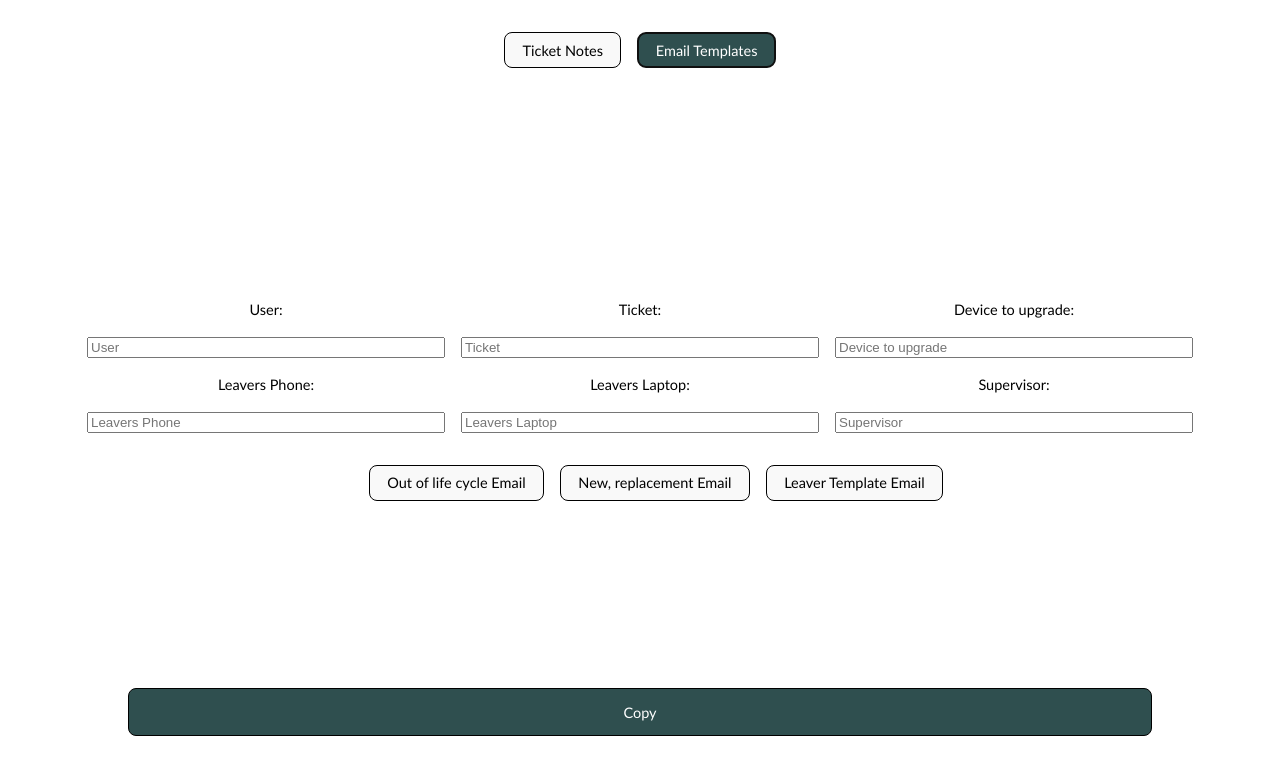
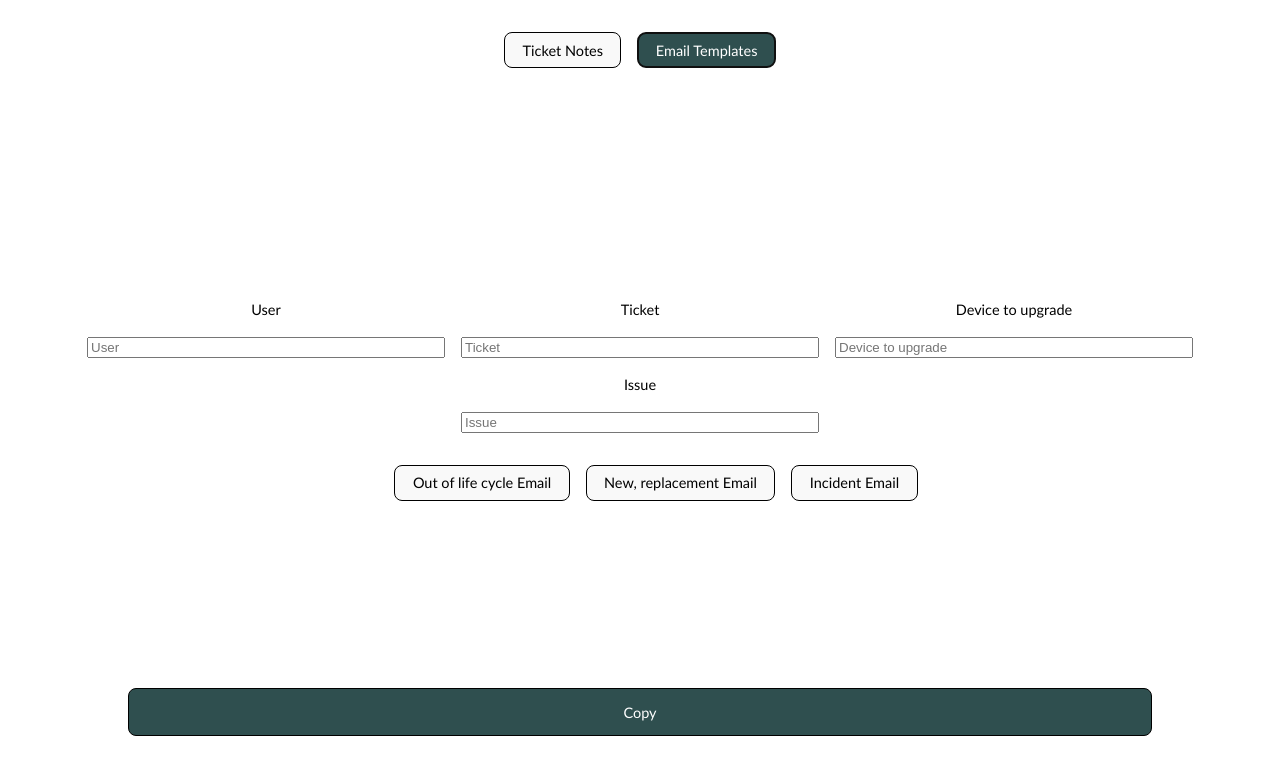
Before and after one commit to sionepeni/templates, a Preact app: page / in a window 1280 px wide. Both pictures are taken after a click on the button "Email Templates". Shown: the top 774 px of the page. Built offline with nearby package versions, Linux system fonts and the light colour scheme.

Commit message:
removed leaver and added incident to email template

```diff
--- a/src/components/List.tsx
+++ b/src/components/List.tsx
@@ -1,22 +1,28 @@
 export const listForTicketButtons = [
-    {id: 'Phone Replacement Notes', index: 0},
-    {id: 'Laptop Replacement Notes', index: 1}]
+    { id: 'Phone Replacement Notes', index: 0 },
+    { id: 'Laptop Replacement Notes', index: 1 }]
 
 export const listForEmailButtons = [
-    {id: 'Out of life cycle Email', index: 0},
-    {id: 'New, replacement Email', index: 1},
-    { id: 'Leaver Template Email', index: 2 }
+    { id: 'Out of life cycle Email', index: 0 },
+    { id: 'New, replacement Email', index: 1 },
+    { id: 'Incident Email', index: 2 }
 ]
 
 export const listForTicketInputs = [
-    {id: 'oldDevice', text: 'Old Device'},
-    {id: 'newDevice', text: 'New Device'}]
+    { id: 'oldDevice', text: 'Old Device' },
+    { id: 'newDevice', text: 'New Device' }]
 
 export const listForEmailInputs = [
     { id: "user", text: "User" },
     { id: "ticket", text: "Ticket" },
     { id: "oldDevice", text: "Device to upgrade" },
+    { id: 'issue', text: 'Issue' }
+]
+
+export const listForLeaverInputs = [
     { id: "mobile", text: "Leavers Phone", checkbox: true },
+    { id: "supervisor", text: "Supervisor", checkbox: false },
     { id: "laptop", text: "Leavers Laptop", checkbox: true },
-        { id: "supervisor", text: "Supervisor", checkbox: false },
+    { id: "user", text: "User" },
+
 ]
--- a/src/components/templates/TemplatesForEmail.tsx
+++ b/src/components/templates/TemplatesForEmail.tsx
@@ -72,3 +72,26 @@ Thank you for your attention to this issue.`
         <ContentWrapper text={text} />
     )
 }
+
+export const Incident = (userForm: DetailForm) => {
+    let text = `${userForm.ticket}
+
+Kia Ora ${userForm.user},
+
+I am assigned the Support Ticket with the description:
+
+Ticket ID: ${userForm.ticket}
+Issue: ${userForm.issue}
+
+[More Info]
+
+Please respond by return email, update the support ticket, or message me on MS Teams to discuss this further.
+
+I will attempt to contact you again over the next two to three working days. I look forward to speaking with you soon.
+
+Thank you.`
+
+    return (
+        <ContentWrapper text={text} />
+    )
+}
--- a/src/components/util/HandleForm.tsx
+++ b/src/components/util/HandleForm.tsx
@@ -3,7 +3,7 @@ import { DetailForm } from "../../types/Types"
 import { StateUpdater } from "preact/hooks"
 
 export const handleFormDetails = (
-        event: JSX.TargetedEvent<HTMLInputElement, Event>,userForm: DetailForm,setUserForm: StateUpdater<DetailForm>
+    event: JSX.TargetedEvent<HTMLInputElement, Event>, userForm: DetailForm, setUserForm: StateUpdater<DetailForm>
 ) => {
     if (event.currentTarget.id === "user")
         return setUserForm({ ...userForm, user: event.currentTarget.value })
@@ -30,4 +30,6 @@ export const handleFormDetails = (
         return setUserForm({ ...userForm, laptop: event.currentTarget.value })
     if (event.currentTarget.id === "mobile")
         return setUserForm({ ...userForm, mobile: event.currentTarget.value })
+    if (event.currentTarget.id === "issue")
+        return setUserForm({ ...userForm, issue: event.currentTarget.value })
 }
--- a/src/pages/EmailTemplates.tsx
+++ b/src/pages/EmailTemplates.tsx
@@ -2,7 +2,7 @@ import { useState } from 'preact/hooks';
 import { listForEmailButtons, listForEmailInputs } from "../components/List";
 import { DetailForm } from "../types/Types";
 import { JSX } from 'preact/jsx-runtime';
-import { DeviceUpgrade, Leaver, OutOfLifeCycle } from '../components/templates/TemplatesForEmail';
+import { DeviceUpgrade, Incident, Leaver, OutOfLifeCycle } from '../components/templates/TemplatesForEmail';
 import { handleFormDetails } from '../components/util/HandleForm';
 
 export function EmailTemplates() {
@@ -17,6 +17,7 @@ export function EmailTemplates() {
         mobile: "Phone",
         switch: "Laptop",
         newDevice: "New Device",
+        issue: 'Issue'
     })
 
     const handleButtonClick = (
@@ -32,7 +33,7 @@ export function EmailTemplates() {
                     {listForEmailInputs.map((text) => (
                         <>
                             <div className="input_field">
-                                {text.text}:{" "}
+                                {text.text}
                                 <input
                                     id={text.id}
                                     placeholder={text.text}
@@ -113,7 +114,7 @@ export function EmailTemplates() {
                 ) : formSelected === "New, replacement Email" ? (
                     <DeviceUpgrade {...userForm} />
                 ) : (
-                    <Leaver {...userForm} />
+                    <Incident {...userForm} />
                 )}
             </div>
         </>
--- a/src/pages/TicketNotes.tsx
+++ b/src/pages/TicketNotes.tsx
@@ -18,6 +18,7 @@ export function TicketNotes() {
         mobile: "Phone",
         switch: "Laptop",
         newDevice: "New Device",
+        issue: 'Issue'
     })
 
     const handleButtonClick = (
--- a/src/types/Types.tsx
+++ b/src/types/Types.tsx
@@ -7,6 +7,7 @@ export type DetailForm = {
     laptop: string,
     mobile: string,
     switch: string,
+    issue: string,
 }
 
 export type TextTemplate = {
```
Lines whose indentation alone changed are shown as unchanged.
